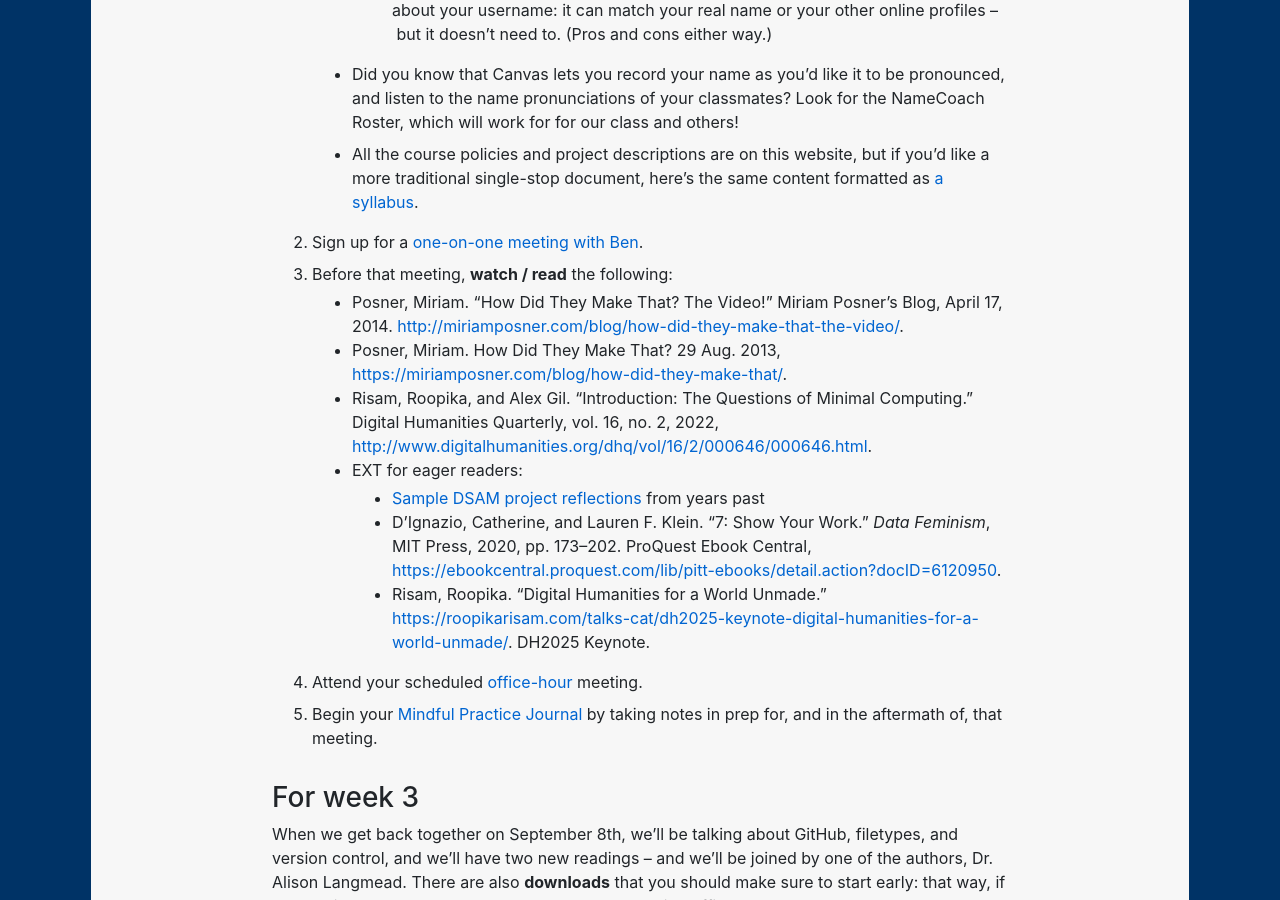
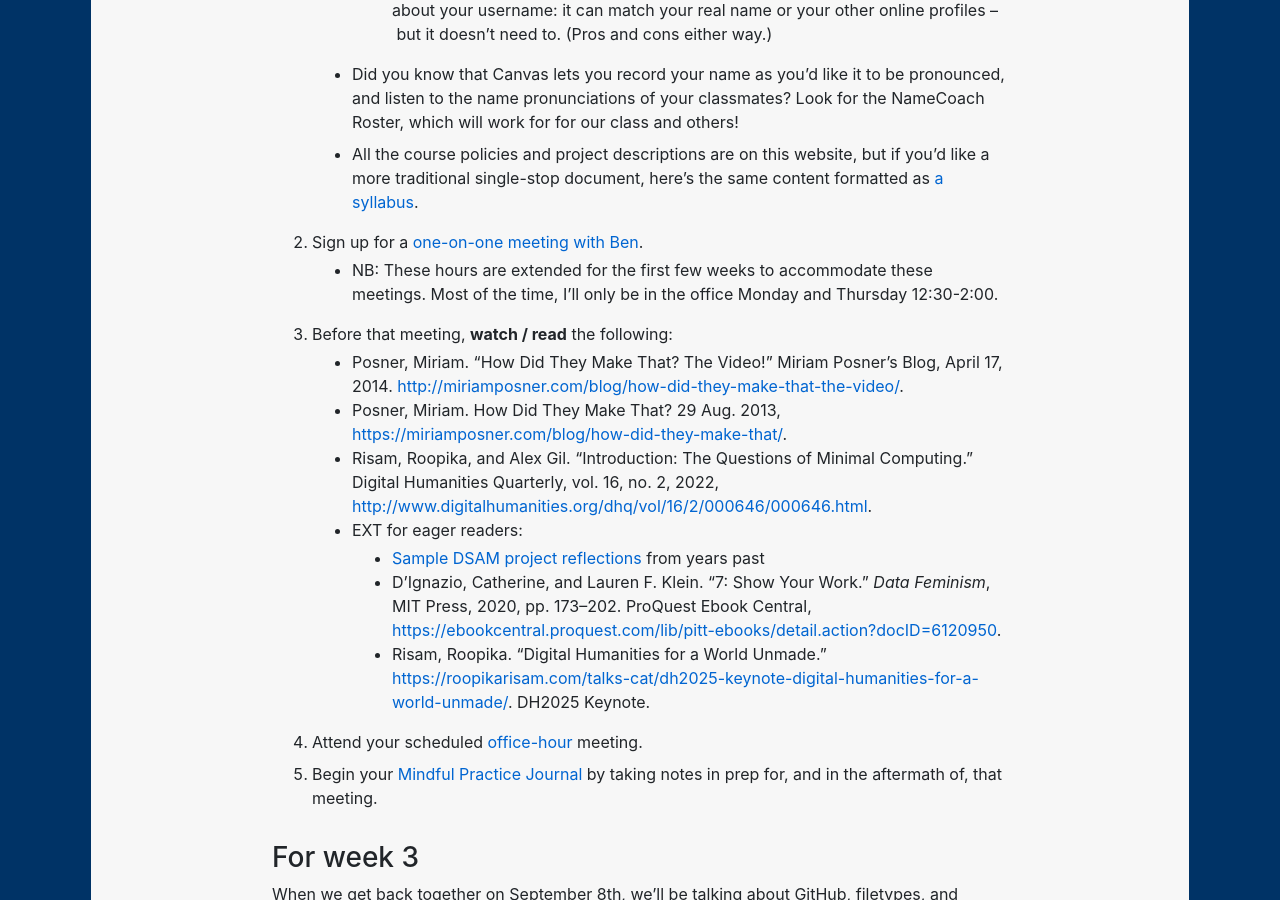
Before and after one commit to benmiller314/dsam2025fall, a Jekyll site: the page built from plans/week-01.md, in a window 1280 px wide and 900 px high, scrolled down 5763 px. Built offline with Jekyll 4.4.1, drawn with Linux system fonts in a browser that asks for light colours; our own code applies the rules of GitHub Pages for plain Markdown files.

Commit message:
clarify office hours

```diff
--- a/plans/week-01.md
+++ b/plans/week-01.md
@@ -232,6 +232,7 @@ The first set of assigned readings below is in prep for that office hour visit;
     * Did you know that Canvas lets you record your name as you'd like it to be pronounced, and listen to the name pronunciations of your classmates? Look for the NameCoach Roster, which will work for for our class and others!
     * All the course policies and project descriptions are on this website, but if you'd like a more traditional single-stop document, here's the same content formatted as [a syllabus](../uploads/2261 Benjamin Miller DSAM 3000 Seminar in Digital Studies and Methods Fall 2025.pdf).
 2. Sign up for a [one-on-one meeting with Ben](../office).
+    * NB: These hours are extended for the first few weeks to accommodate these meetings. Most of the time, I'll only be in the office Monday and Thursday 12:30-2:00.
 3. Before that meeting, **watch / read** the following:
     * Posner, Miriam. “How Did They Make That? The Video!” Miriam Posner's Blog, April 17, 2014. <a href="http://miriamposner.com/blog/how-did-they-make-that-the-video/">http://miriamposner.com/blog/how-did-they-make-that-the-video/</a>.
     * Posner, Miriam. How Did They Make That? 29 Aug. 2013, <a href="https://miriamposner.com/blog/how-did-they-make-that/">https://miriamposner.com/blog/how-did-they-make-that/</a>.
```
